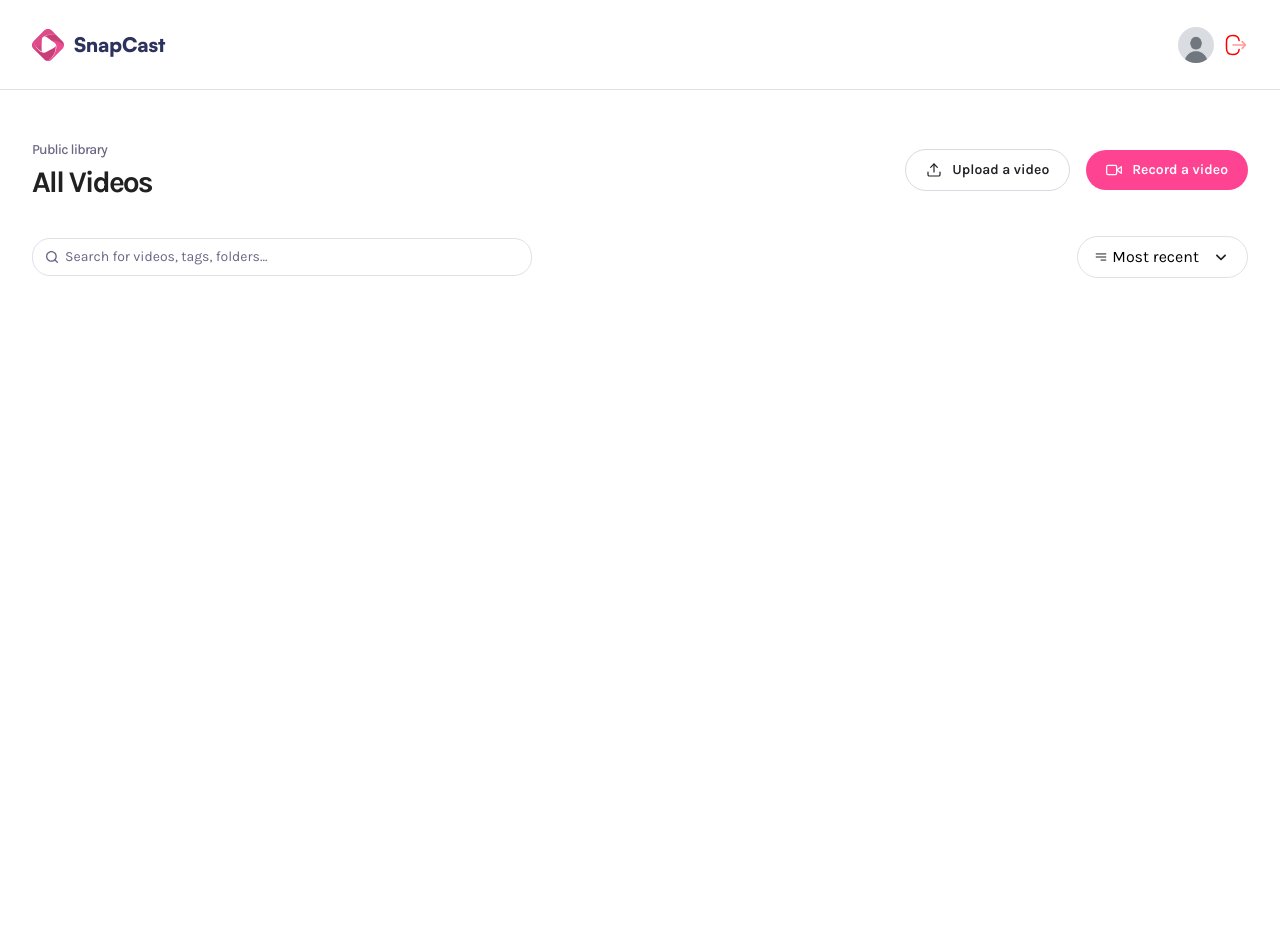
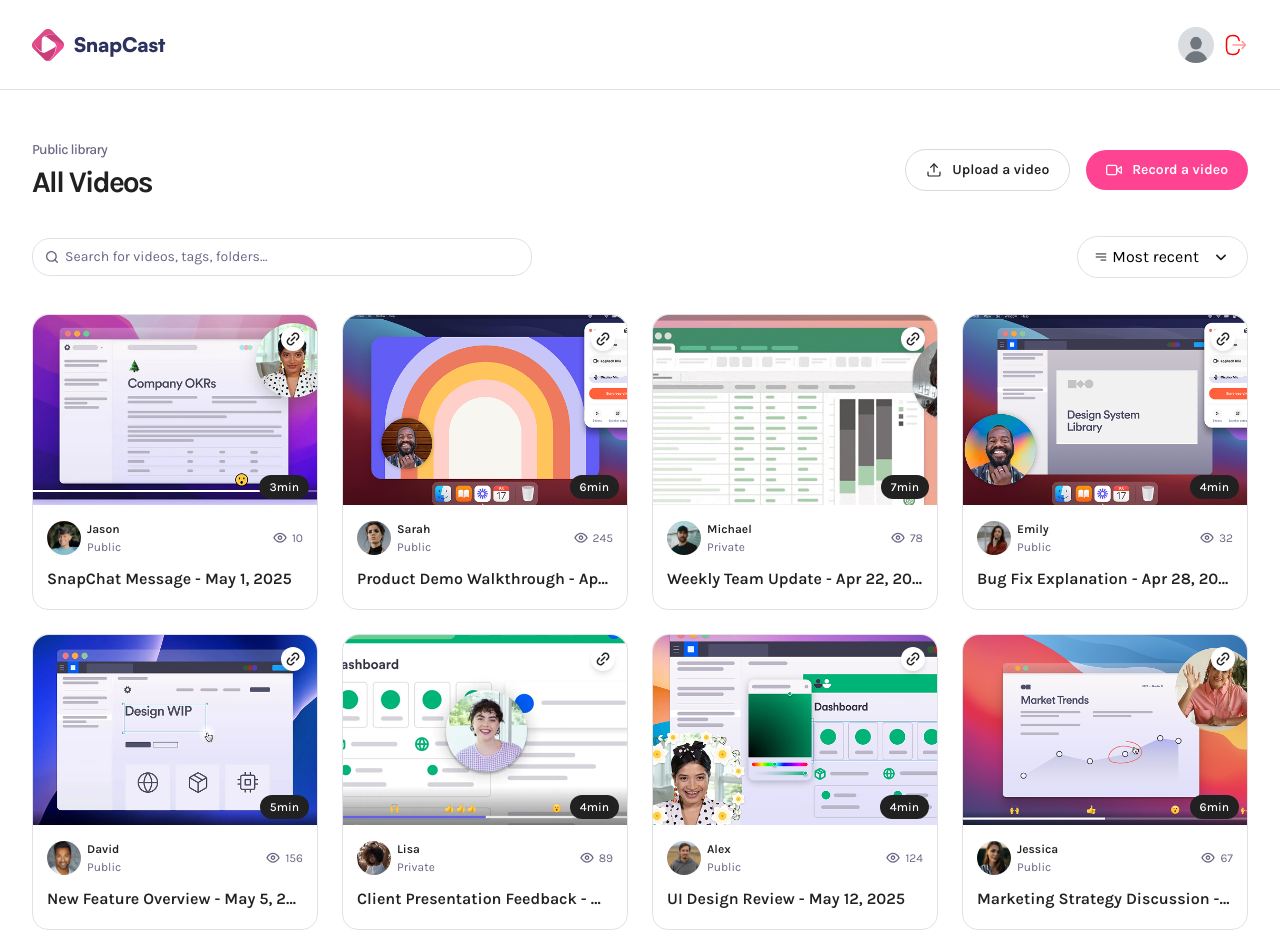
Before and after one commit to Miki0035/loom_clone, a Next.js app: page / in a window 1280 px wide. Shown: the top 952 px of the page. Before the commit the page ends 890 px from the top, so only its background shows below. Built offline with nearby package versions, Linux system fonts and the light colour scheme.

Commit message:
finished videocard

```diff
--- a/app/(root)/page.tsx
+++ b/app/(root)/page.tsx
@@ -1,13 +1,19 @@
-import Header from '@/components/Header'
-import React from 'react'
+import Header from "@/components/Header";
+import VideoCard from "@/components/VideoCard";
+import { dummyCards } from "@/constants";
+import React from "react";
 
 const Page = () => {
   return (
-    <main className='wrapper page'>
-      <Header title='All Videos' subHeader='Public library' />
-      <h1></h1>
+    <main className="wrapper page">
+      <Header title="All Videos" subHeader="Public library" />
+      <section className="video-grid">
+        {dummyCards.map((card) => (
+          <VideoCard key={card.id} {...card} />
+        ))}
+      </section>
     </main>
-  )
-}
+  );
+};
 
-export default Page
+export default Page;
--- a/app/(root)/profile/[id]/page.tsx
+++ b/app/(root)/profile/[id]/page.tsx
@@ -1,4 +1,6 @@
 import Header from "@/components/Header";
+import VideoCard from "@/components/VideoCard";
+import { dummyCards } from "@/constants";
 import React from "react";
 
 const Page = async ({ params }: ParamsWithSearch) => {
@@ -11,7 +13,11 @@ const Page = async ({ params }: ParamsWithSearch) => {
         title="MK | TS"
         userImg="/assets/images/dummy.jpg"
       />
-      <h1>USER ID: {id} </h1>
+      <section className="video-grid">
+        {dummyCards.map((card) => (
+          <VideoCard key={card.id} {...card} />
+        ))}
+      </section>
     </div>
   );
 };
--- /dev/null
+++ b/app/(root)/video/[videoId]/page.tsx
@@ -0,0 +1,13 @@
+import React from 'react'
+
+const Page = async ({ params}: ParamsWithSearch) => {
+    const { videoId } = await params
+  return (
+    <main className='wrapper page'>
+      VIDEO DETAILS PAGE ID : {videoId}
+
+    </main>
+  )
+}
+
+export default Page
--- /dev/null
+++ b/components/VideoCard.tsx
@@ -0,0 +1,75 @@
+"use client";
+import Image from "next/image";
+import Link from "next/link";
+import React from "react";
+
+const VideoCard = ({
+  id,
+  title,
+  thumbnail,
+  userImg,
+  username,
+  visibility,
+  createdAt,
+  duration,
+  views,
+}: VideoCardProps) => {
+  return (
+    <Link href={`/video/${id}`} className="video-card">
+      <Image
+        src={thumbnail}
+        width={290}
+        height={160}
+        className="thumbnail"
+        alt="thumbnail"
+      />
+      <article>
+        <div>
+          <figure>
+            <Image
+              src={userImg}
+              alt="avatar"
+              width={34}
+              height={34}
+              className="rounded-full aspect-square"
+            />
+            <figcaption>
+              <h3>{username}</h3>
+              <p>{visibility}</p>
+            </figcaption>
+          </figure>
+          <aside>
+            <Image
+              src={"/assets/icons/eye.svg"}
+              width={16}
+              height={16}
+              alt="views"
+            />
+            <span>{views}</span>
+          </aside>
+        </div>
+        <h2>
+          {title} -{" "}
+          {createdAt.toLocaleDateString("en-US", {
+            year: "numeric",
+            month: "short",
+            day: "numeric",
+          })}
+        </h2>
+      </article>
+      <button onClick={() => {}} className="copy-btn">
+        <Image
+          src={"/assets/icons/link.svg"}
+          alt="copy"
+          width={18}
+          height={18}
+        />
+      </button>
+      {duration && (
+        <div className="duration">{Math.ceil(duration / 60)}min</div>
+      )}
+    </Link>
+  );
+};
+
+export default VideoCard;
--- a/constants/index.ts
+++ b/constants/index.ts
@@ -96,93 +96,93 @@ export const DEFAULT_RECORDING_CONFIG = {
 //   videoBitsPerSecond: 2500000,
 // };
 
-// export const dummyCards = [
-//   {
-//     id: "1",
-//     title: "SnapChat Message",
-//     thumbnail: "/assets/samples/thumbnail (1).png",
-//     createdAt: new Date("2025-05-01"),
-//     userImg: "/assets/images/jason.png",
-//     username: "Jason",
-//     views: 10,
-//     visibility: "public",
-//     duration: 156,
-//   },
-//   {
-//     id: "2",
-//     title: "Product Demo Walkthrough",
-//     thumbnail: "/assets/samples/thumbnail (2).png",
-//     createdAt: new Date("2025-04-15"),
-//     userImg: "/assets/images/sarah.png",
-//     username: "Sarah",
-//     views: 245,
-//     visibility: "public",
-//     duration: 320,
-//   },
-//   {
-//     id: "3",
-//     title: "Weekly Team Update",
-//     thumbnail: "/assets/samples/thumbnail (3).png",
-//     createdAt: new Date("2025-04-22"),
-//     userImg: "/assets/images/michael.png",
-//     username: "Michael",
-//     views: 78,
-//     visibility: "private",
-//     duration: 412,
-//   },
-//   {
-//     id: "4",
-//     title: "Bug Fix Explanation",
-//     thumbnail: "/assets/samples/thumbnail (4).png",
-//     createdAt: new Date("2025-04-28"),
-//     userImg: "/assets/images/emily.png",
-//     username: "Emily",
-//     views: 32,
-//     visibility: "public",
-//     duration: 183,
-//   },
-//   {
-//     id: "5",
-//     title: "New Feature Overview",
-//     thumbnail: "/assets/samples/thumbnail (5).png",
-//     createdAt: new Date("2025-05-05"),
-//     userImg: "/assets/images/david.png",
-//     username: "David",
-//     views: 156,
-//     visibility: "public",
-//     duration: 275,
-//   },
-//   {
-//     id: "6",
-//     title: "Client Presentation Feedback",
-//     thumbnail: "/assets/samples/thumbnail (6).png",
-//     createdAt: new Date("2025-05-10"),
-//     userImg: "/assets/images/lisa.png",
-//     username: "Lisa",
-//     views: 89,
-//     visibility: "private",
-//     duration: 198,
-//   },
-//   {
-//     id: "7",
-//     title: "UI Design Review",
-//     thumbnail: "/assets/samples/thumbnail (7).png",
-//     createdAt: new Date("2025-05-12"),
-//     userImg: "/assets/images/alex.png",
-//     username: "Alex",
-//     views: 124,
-//     visibility: "public",
-//     duration: 230,
-//   },
-//   {
-//     id: "8",
-//     title: "Marketing Strategy Discussion",
-//     thumbnail: "/assets/samples/thumbnail (8).png",
-//     createdAt: new Date("2025-05-18"),
-//     userImg: "/assets/images/jessica.png",
-//     username: "Jessica",
-//     views: 67,
-//     visibility: "public",
-//     duration: 345,
-//   }
-// ]
+export const dummyCards = [
+  {
+    id: "1",
+    title: "SnapChat Message",
+    thumbnail: "/assets/samples/thumbnail (1).png",
+    createdAt: new Date("2025-05-01"),
+    userImg: "/assets/images/jason.png",
+    username: "Jason",
+    views: 10,
+    visibility: "public",
+    duration: 156,
+  },
+  {
+    id: "2",
+    title: "Product Demo Walkthrough",
+    thumbnail: "/assets/samples/thumbnail (2).png",
+    createdAt: new Date("2025-04-15"),
+    userImg: "/assets/images/sarah.png",
+    username: "Sarah",
+    views: 245,
+    visibility: "public",
+    duration: 320,
+  },
+  {
+    id: "3",
+    title: "Weekly Team Update",
+    thumbnail: "/assets/samples/thumbnail (3).png",
+    createdAt: new Date("2025-04-22"),
+    userImg: "/assets/images/michael.png",
+    username: "Michael",
+    views: 78,
+    visibility: "private",
+    duration: 412,
+  },
+  {
+    id: "4",
+    title: "Bug Fix Explanation",
+    thumbnail: "/assets/samples/thumbnail (4).png",
+    createdAt: new Date("2025-04-28"),
+    userImg: "/assets/images/emily.png",
+    username: "Emily",
+    views: 32,
+    visibility: "public",
+    duration: 183,
+  },
+  {
+    id: "5",
+    title: "New Feature Overview",
+    thumbnail: "/assets/samples/thumbnail (5).png",
+    createdAt: new Date("2025-05-05"),
+    userImg: "/assets/images/david.png",
+    username: "David",
+    views: 156,
+    visibility: "public",
+    duration: 275,
+  },
+  {
+    id: "6",
+    title: "Client Presentation Feedback",
+    thumbnail: "/assets/samples/thumbnail (6).png",
+    createdAt: new Date("2025-05-10"),
+    userImg: "/assets/images/lisa.png",
+    username: "Lisa",
+    views: 89,
+    visibility: "private",
+    duration: 198,
+  },
+  {
+    id: "7",
+    title: "UI Design Review",
+    thumbnail: "/assets/samples/thumbnail (7).png",
+    createdAt: new Date("2025-05-12"),
+    userImg: "/assets/images/alex.png",
+    username: "Alex",
+    views: 124,
+    visibility: "public",
+    duration: 230,
+  },
+  {
+    id: "8",
+    title: "Marketing Strategy Discussion",
+    thumbnail: "/assets/samples/thumbnail (8).png",
+    createdAt: new Date("2025-05-18"),
+    userImg: "/assets/images/jessica.png",
+    username: "Jessica",
+    views: 67,
+    visibility: "public",
+    duration: 345,
+  }
+]
--- a/index.d.ts
+++ b/index.d.ts
@@ -111,7 +111,8 @@ declare interface ImageWithFallbackProps extends Omit<ImageProps, "src"> {
   src: string | null;
 }
 
-type Visibility = "public" | "private";
+// type Visibility = "public" | "private";
+type Visibility = string;
 
 declare interface VideoDetails {
   videoId: string;
```
